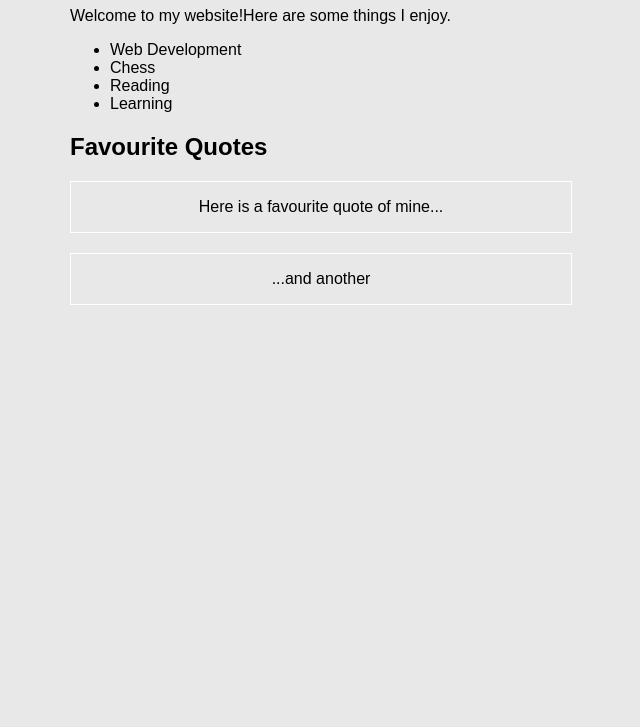
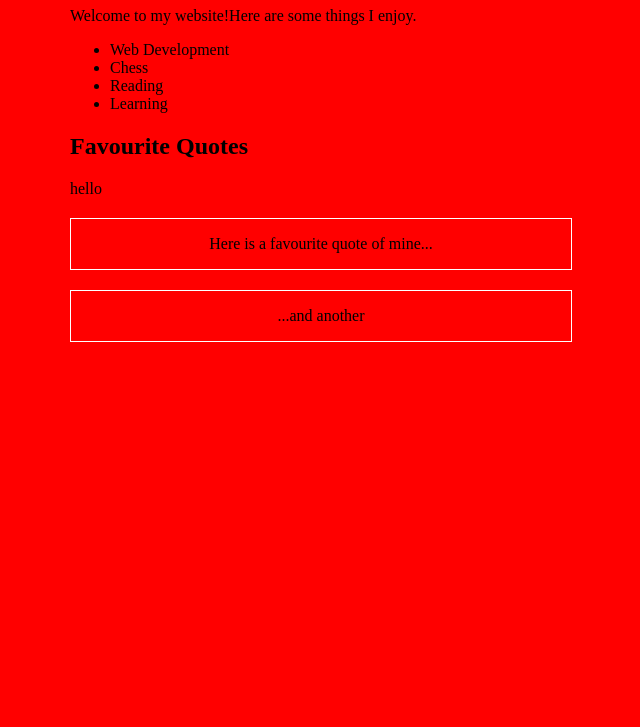
Before and after one commit to shonageorge/html-demo, a plain HTML site: page index.html in a window 1280 px wide. Shown: the part 73-800 px from the top of the page, without its empty margins (320-960 px from the left). Drawn offline with Linux system fonts and the light colour scheme.

Commit message:
Index Modified

```diff
--- a/index.html
+++ b/index.html
@@ -8,7 +8,7 @@
     div{
 	   width: 500px;
 	   margin: auto;
-	   font-family: sans-serif;
+
 	}
    .emphasis{
     	text-align: center;
@@ -16,7 +16,7 @@
     	margin: 20px 0px 20px 0px;
     }
     body{
-	background-color: #E8E8E8;
+	background-color: red;
     }
 
     </style>
@@ -34,7 +34,7 @@
   	</ul>
 
   	<h2>Favourite Quotes</h2>
-
+    <p>hello</p>
   <div class="emphasis">
   	<blockquote>
   		Here is a favourite quote of mine...
```
